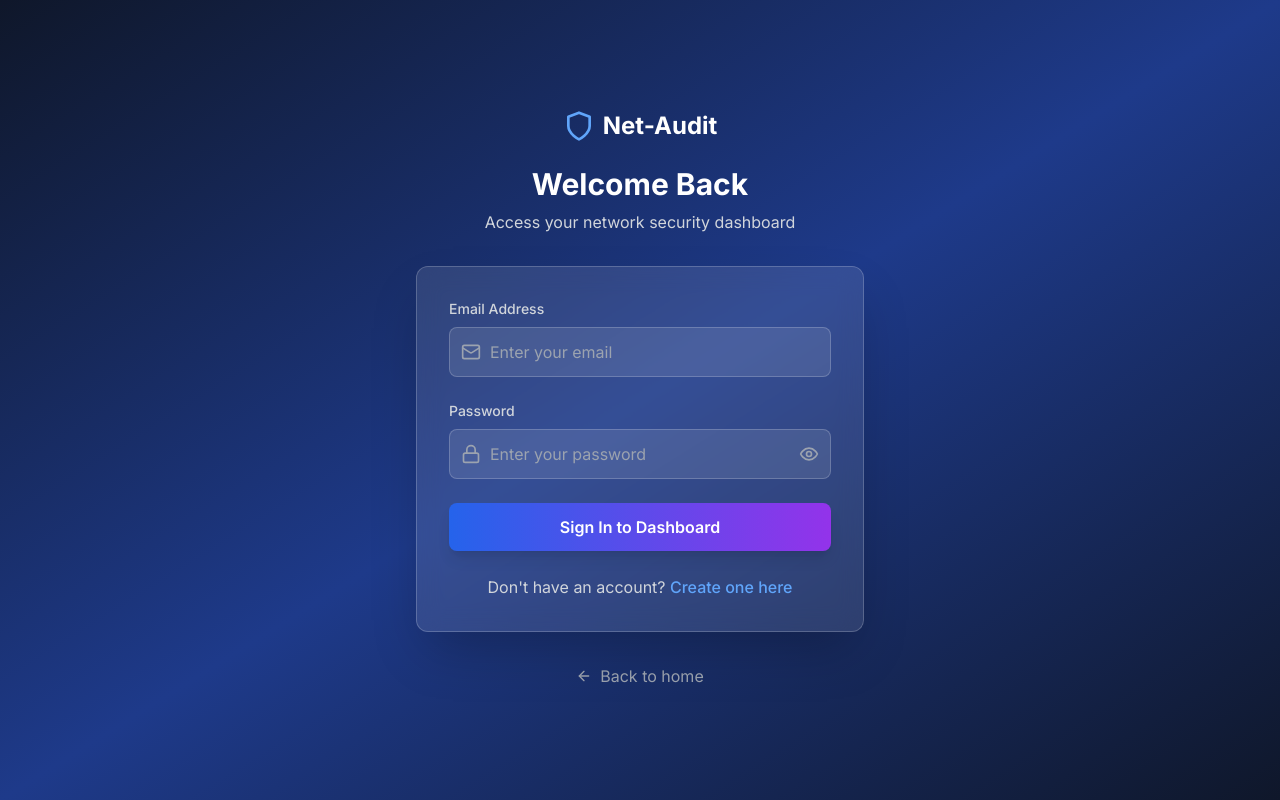
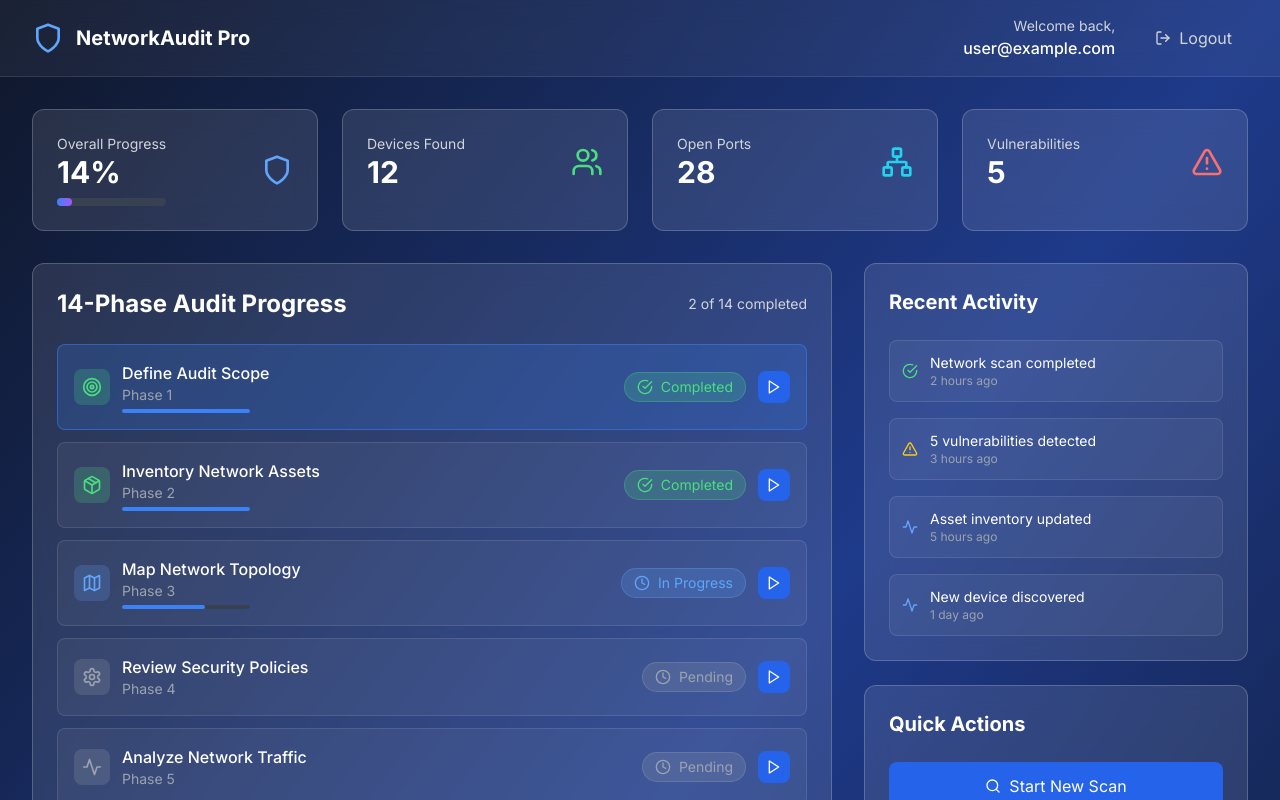
Before and after one commit to Vaibhavee89/Net-Audit-, a React (Vite) app: page /dashboard in a window 1280 px wide. Before the commit this address led to /login. Shown: the top 800 px of the page. Built offline with nearby package versions, Linux system fonts and the light colour scheme; no server answers; sample sign-in values are in the browser's storage.

Commit message:
Fix immediate dashboard navigation on login

```diff
--- a/src/App.jsx
+++ b/src/App.jsx
@@ -8,7 +8,7 @@ import Dashboard from './pages/Dashboard'
 import AuditPhase from './pages/AuditPhase'
 
 function ProtectedRoute({ children }) {
-  const { user, loading } = useAuth()
+  const { user: currentUser, loading } = useAuth()
 
   if (loading) {
     return (
@@ -18,7 +18,7 @@ function ProtectedRoute({ children }) {
     )
   }
 
-  return user ? children : <Navigate to="/login" />
+  return currentUser ? children : <Navigate to="/login" />
 }
 
 function App() {
--- a/src/contexts/AuthContext.jsx
+++ b/src/contexts/AuthContext.jsx
@@ -45,7 +45,7 @@ export function AuthProvider({ children }) {
   }, []);
 
   const value = {
-    currentUser,
+    user: currentUser,
     login,
     signup,
     logout
--- a/src/pages/Dashboard.jsx
+++ b/src/pages/Dashboard.jsx
@@ -29,7 +29,7 @@ import {
 } from 'lucide-react'
 
 function Dashboard() {
-  const { user, logout } = useAuth()
+  const { user: currentUser, logout } = useAuth()
   const [activePhase, setActivePhase] = useState(1)
 
   const auditPhases = [
@@ -107,7 +107,7 @@ function Dashboard() {
             <div className="flex items-center space-x-6">
               <div className="text-right">
                 <p className="text-sm text-gray-300">Welcome back,</p>
-                <p className="text-white font-medium">{user?.email}</p>
+                <p className="text-white font-medium">{currentUser?.email}</p>
               </div>
               <button
                 onClick={logout}
```
